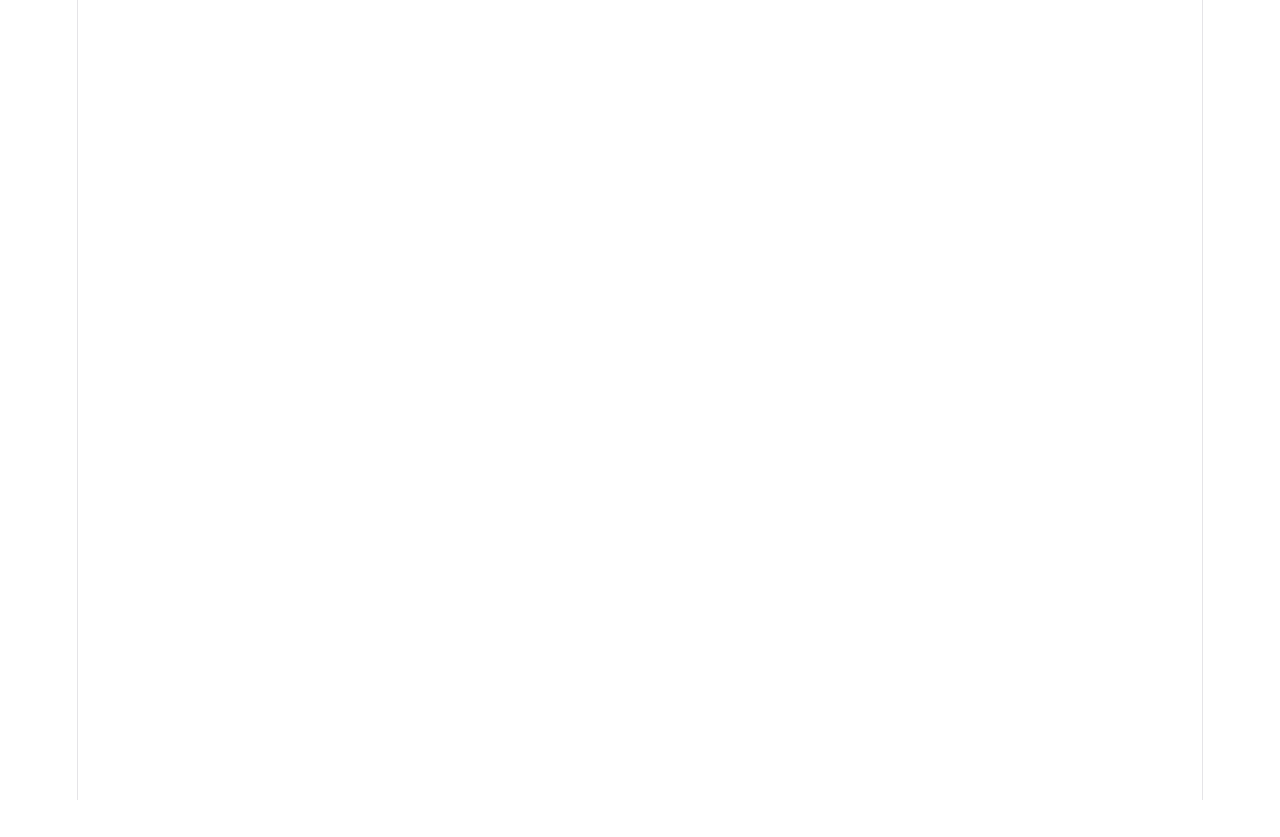
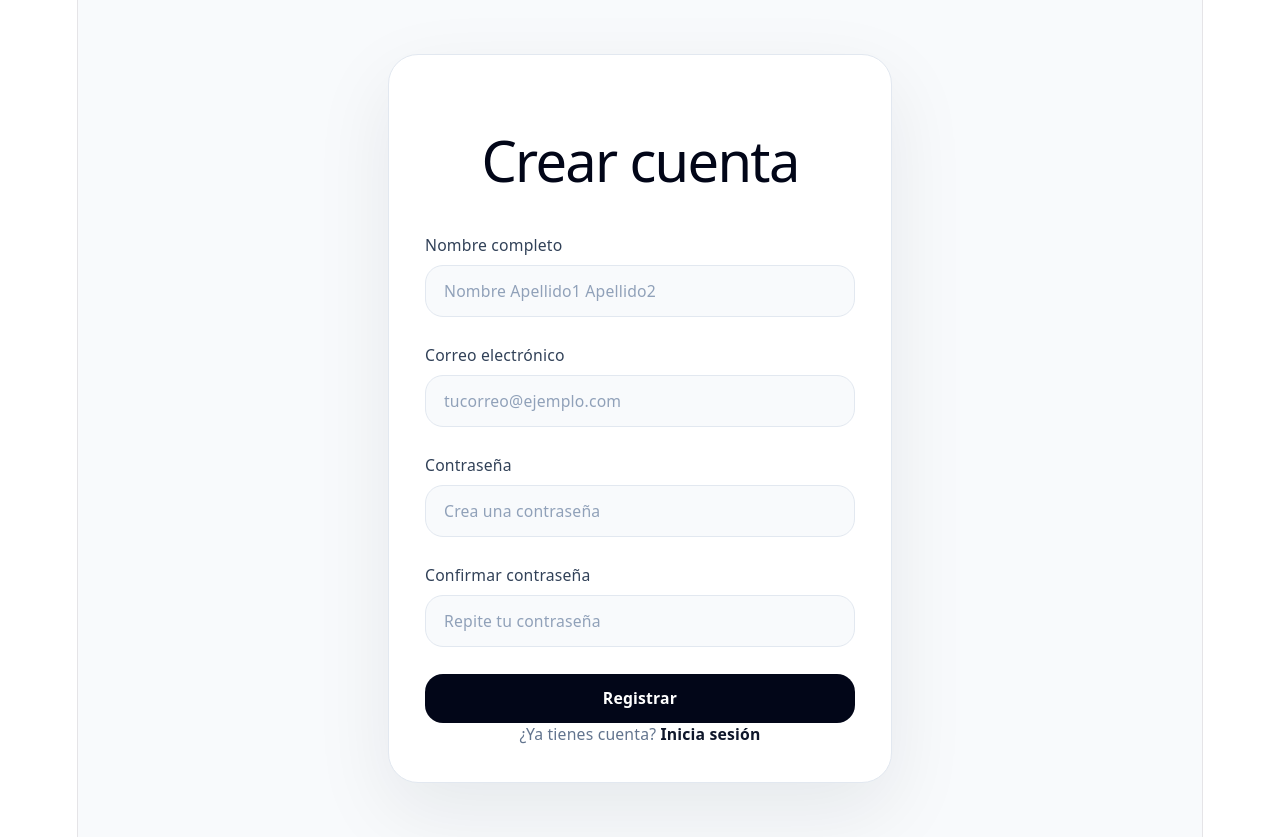
Before and after one commit to cosmicow-lvc/degu, a React (Vite) app in the folder Frontend/: page /registro in a window 1280 px wide. Before the commit the page ends 800 px from the top, so only its background shows below. Built offline with nearby package versions, Linux system fonts and the light colour scheme.

Commit message:
Registro terminado y conectado a login

```diff
--- a/Frontend/src/pages/Login.tsx
+++ b/Frontend/src/pages/Login.tsx
@@ -43,12 +43,7 @@ export default function Login(): JSX.Element {
           </div>
         </form>
 
-        <p className="mt-8 text-center text-sm text-slate-500">
-          ¿Olvidaste tu contraseña?{' '}
-          <a href="#" className="font-semibold text-slate-900 hover:underline">
-            Restaurarla
-          </a>
-        </p>
+
         <div className="mt-6">
         {/* Separador */}
         <div className="flex items-center gap-4 mb-4">
@@ -65,6 +60,21 @@ export default function Login(): JSX.Element {
             Acceder con correo
         </button>
         </div>
+       <div className="mt-8 grid grid-cols-2 text-sm text-slate-400">
+          <p className="text-left">
+            ¿Olvidaste tu contraseña?{' '}
+            <a className="text-slate-900 font-medium hover:underline">
+              Restaurar
+            </a>
+          </p>
+
+          <p className="text-right">
+            ¿No tienes cuenta?{' '}
+            <a href="/registro" className="text-slate-900 font-medium hover:underline">
+              Registrarte
+            </a>
+          </p>
+        </div>
       </section>
     </main>
   )
--- a/Frontend/src/pages/Registro.tsx
+++ b/Frontend/src/pages/Registro.tsx
@@ -1,2 +1,73 @@
-import type { JSX } from "react/jsx-dev-runtime";
-export default function Registro(): JSX.Element {}
+import type { JSX } from "react/jsx-dev-runtime"
+
+export default function Registro(): JSX.Element {
+  return (
+    <main className="min-h-screen bg-slate-50 flex items-center justify-center px-4 py-12">
+      <section className="w-full max-w-md bg-white border border-slate-200 rounded-[30px] shadow-[0_28px_80px_rgba(15,23,42,0.08)] p-8">
+        <div className="mb-8 text-center">
+          <h1 className="text-2xl font-semibold text-slate-950">Crear cuenta</h1>
+        </div>
+
+        <form className="space-y-6">
+          <label className="block text-sm text-left font-medium text-slate-700">
+            Nombre completo
+            <input
+              type="text"
+              name="name"
+              required
+              className="mt-2 w-full rounded-2xl border border-slate-200 bg-slate-50 px-4 py-3 text-slate-950 placeholder:text-slate-400 focus:border-slate-400 focus:outline-none focus:ring-2 focus:ring-slate-200"
+              placeholder="Nombre Apellido1 Apellido2"
+            />
+          </label>
+
+          <label className="block text-sm text-left font-medium text-slate-700">
+            Correo electrónico
+            <input
+              type="email"
+              name="email"
+              required
+              className="mt-2 w-full rounded-2xl border border-slate-200 bg-slate-50 px-4 py-3 text-slate-950 placeholder:text-slate-400 focus:border-slate-400 focus:outline-none focus:ring-2 focus:ring-slate-200"
+              placeholder="tucorreo@ejemplo.com"
+            />
+          </label>
+
+          <label className="block text-sm text-left font-medium text-slate-700">
+            Contraseña
+            <input
+              type="password"
+              name="password"
+              required
+              className="mt-2 w-full rounded-2xl border border-slate-200 bg-slate-50 px-4 py-3 text-slate-950 placeholder:text-slate-400 focus:border-slate-400 focus:outline-none focus:ring-2 focus:ring-slate-200"
+              placeholder="Crea una contraseña"
+            />
+          </label>
+
+          <label className="block text-sm text-left font-medium text-slate-700">
+            Confirmar contraseña
+            <input
+              type="password"
+              name="confirmPassword"
+              required
+              className="mt-2 w-full rounded-2xl border border-slate-200 bg-slate-50 px-4 py-3 text-slate-950 placeholder:text-slate-400 focus:border-slate-400 focus:outline-none focus:ring-2 focus:ring-slate-200"
+              placeholder="Repite tu contraseña"
+            />
+          </label>
+
+          <button
+            type="submit"
+            className="w-full rounded-2xl bg-slate-950 px-6 py-3 text-sm font-semibold text-white transition hover:bg-slate-800"
+          >
+            Registrar
+          </button>
+        </form>
+
+        <p className="mt-8 text-center text-sm text-slate-500">
+          ¿Ya tienes cuenta?{' '}
+          <a href="/login" className="font-semibold text-slate-900 hover:underline">
+            Inicia sesión
+          </a>
+        </p>
+      </section>
+    </main>
+  )
+}
```
